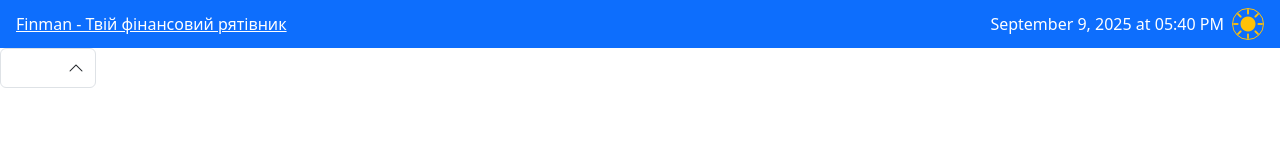
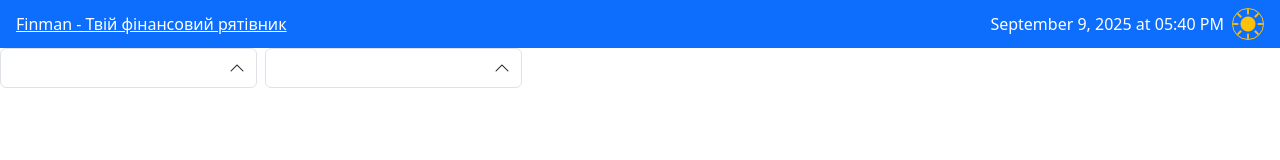
Before and after one commit to oleksandriia-it-team/finman, a Next.js app: page / in a window 1280 px wide. Shown: the top 160 px of the page. Built offline with nearby package versions, Linux system fonts and the light colour scheme.

Commit message:
added example for dropdown

```diff
--- a/src/app/page.tsx
+++ b/src/app/page.tsx
@@ -14,9 +14,18 @@ export default function MainPage() {
     },
   ];
 
+  // TODO: remove later, it's an example
   return (
-    <div className="w-24">
+    <div className="flex gap-2">
       <Dropdown<string>
+        className="w-24"
+        value={''}
+        options={options}
+        onChange={(value) => console.log(value)}
+      />
+
+      <Dropdown<string>
+        className="w-24"
         value={''}
         options={options}
         onChange={(value) => console.log(value)}
```
